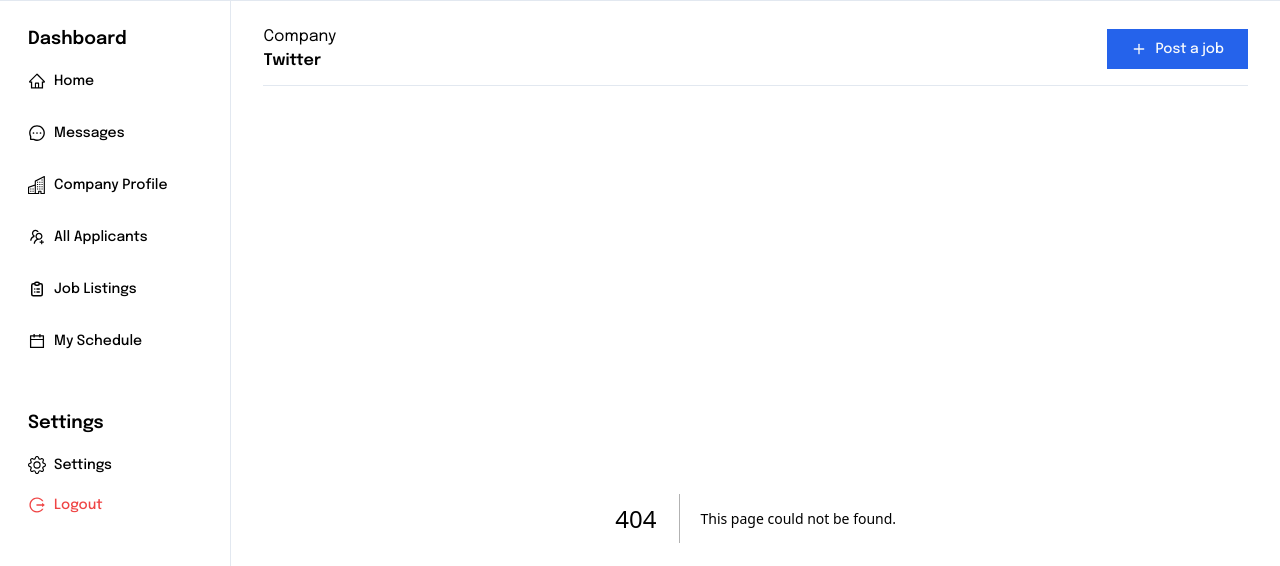
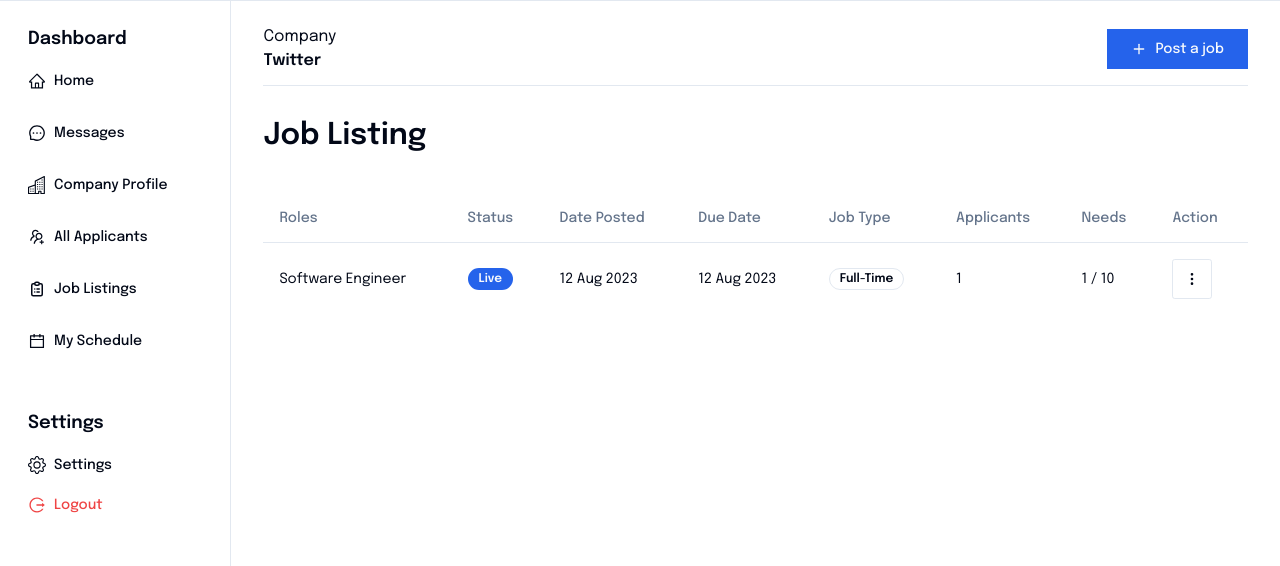
Before and after one commit to Rizzlle/bwa-dashboard-job-hunt, a Next.js app: page /job-listing in a window 1280 px wide. Before the commit this address had no page. Shown: the top 566 px of the page. Built offline with nearby package versions, Linux system fonts and the light colour scheme.

Commit message:
Job Listing

```diff
--- /dev/null
+++ b/src/app/job-listing/page.tsx
@@ -0,0 +1,67 @@
+import { FC } from "react";
+import {
+	Table,
+	TableBody,
+	TableCaption,
+	TableCell,
+	TableHead,
+	TableHeader,
+	TableRow,
+} from "@/components/ui/table";
+import { JOB_LISTING_COLUMNS, JOB_LISTING_DATA } from "@/constants";
+import { Badge } from "@/components/ui/badge";
+import { Button } from "@/components/ui/button";
+import { MoreVerticalIcon } from "lucide-react";
+
+interface JobListingPageProps {}
+
+const JobListingPage: FC<JobListingPageProps> = ({}) => {
+	return (
+		<div>
+			<div className="font-semibold text-3xl">Job Listing</div>
+
+			<div className="mt-10">
+				<Table>
+					<TableHeader>
+						<TableRow>
+							{JOB_LISTING_COLUMNS.map(
+								(item: string, i: number) => (
+									<TableHead key={item + i}>{item}</TableHead>
+								)
+							)}
+							<TableHead>Action</TableHead>
+						</TableRow>
+					</TableHeader>
+					<TableBody>
+						{JOB_LISTING_DATA.map((item: any, i: number) => (
+							<TableRow key={item.roles + i}>
+								<TableCell>{item.roles}</TableCell>
+								<TableCell>
+									<Badge>{item.status}</Badge>
+								</TableCell>
+								<TableCell>{item.datePosted}</TableCell>
+								<TableCell>{item.dueDate}</TableCell>
+								<TableCell>
+									<Badge variant="outline">
+										{item.jobType}
+									</Badge>
+								</TableCell>
+								<TableCell>{item.applicants}</TableCell>
+								<TableCell>
+									{item.applicants} / {item.needs}
+								</TableCell>
+								<TableCell>
+									<Button variant="outline" size="icon">
+										<MoreVerticalIcon className="h-4 w-4" />
+									</Button>
+								</TableCell>
+							</TableRow>
+						))}
+					</TableBody>
+				</Table>
+			</div>
+		</div>
+	);
+};
+
+export default JobListingPage;
--- a/src/components/layouts/Sidebar/index.tsx
+++ b/src/components/layouts/Sidebar/index.tsx
@@ -1,3 +1,5 @@
+"use client";
+
 import { Button } from "@/components/ui/button";
 import React, { FC } from "react";
 
@@ -10,10 +12,13 @@
 	AiOutlineCalendar,
 	AiOutlineLogout,
 } from "react-icons/ai";
+import { useRouter } from "next/navigation";
 
 interface SidebarProps {}
 
 const Sidebar: FC<SidebarProps> = ({}) => {
+	const router = useRouter();
+
 	return (
 		<div className="pb-12 min-h-screen">
 			<div className="space-y-4 py-4">
@@ -23,6 +28,7 @@
 					</h2>
 					<div className="space-y-3">
 						<Button
+							onClick={() => router.push("/")}
 							variant={"ghost"}
 							className="w-full justify-start rounded-none hover:text-primary"
 						>
@@ -51,6 +57,7 @@
 							All Applicants
 						</Button>
 						<Button
+							onClick={() => router.push("/job-listing")}
 							variant={"ghost"}
 							className="w-full justify-start rounded-none hover:text-primary"
 						>
--- /dev/null
+++ b/src/components/ui/table.tsx
@@ -0,0 +1,114 @@
+import * as React from "react"
+
+import { cn } from "@/lib/utils"
+
+const Table = React.forwardRef<
+  HTMLTableElement,
+  React.HTMLAttributes<HTMLTableElement>
+>(({ className, ...props }, ref) => (
+  <div className="w-full overflow-auto">
+    <table
+      ref={ref}
+      className={cn("w-full caption-bottom text-sm", className)}
+      {...props}
+    />
+  </div>
+))
+Table.displayName = "Table"
+
+const TableHeader = React.forwardRef<
+  HTMLTableSectionElement,
+  React.HTMLAttributes<HTMLTableSectionElement>
+>(({ className, ...props }, ref) => (
+  <thead ref={ref} className={cn("[&_tr]:border-b", className)} {...props} />
+))
+TableHeader.displayName = "TableHeader"
+
+const TableBody = React.forwardRef<
+  HTMLTableSectionElement,
+  React.HTMLAttributes<HTMLTableSectionElement>
+>(({ className, ...props }, ref) => (
+  <tbody
+    ref={ref}
+    className={cn("[&_tr:last-child]:border-0", className)}
+    {...props}
+  />
+))
+TableBody.displayName = "TableBody"
+
+const TableFooter = React.forwardRef<
+  HTMLTableSectionElement,
+  React.HTMLAttributes<HTMLTableSectionElement>
+>(({ className, ...props }, ref) => (
+  <tfoot
+    ref={ref}
+    className={cn("bg-primary font-medium text-primary-foreground", className)}
+    {...props}
+  />
+))
+TableFooter.displayName = "TableFooter"
+
+const TableRow = React.forwardRef<
+  HTMLTableRowElement,
+  React.HTMLAttributes<HTMLTableRowElement>
+>(({ className, ...props }, ref) => (
+  <tr
+    ref={ref}
+    className={cn(
+      "border-b transition-colors hover:bg-muted/50 data-[state=selected]:bg-muted",
+      className
+    )}
+    {...props}
+  />
+))
+TableRow.displayName = "TableRow"
+
+const TableHead = React.forwardRef<
+  HTMLTableCellElement,
+  React.ThHTMLAttributes<HTMLTableCellElement>
+>(({ className, ...props }, ref) => (
+  <th
+    ref={ref}
+    className={cn(
+      "h-12 px-4 text-left align-middle font-medium text-muted-foreground [&:has([role=checkbox])]:pr-0",
+      className
+    )}
+    {...props}
+  />
+))
+TableHead.displayName = "TableHead"
+
+const TableCell = React.forwardRef<
+  HTMLTableCellElement,
+  React.TdHTMLAttributes<HTMLTableCellElement>
+>(({ className, ...props }, ref) => (
+  <td
+    ref={ref}
+    className={cn("p-4 align-middle [&:has([role=checkbox])]:pr-0", className)}
+    {...props}
+  />
+))
+TableCell.displayName = "TableCell"
+
+const TableCaption = React.forwardRef<
+  HTMLTableCaptionElement,
+  React.HTMLAttributes<HTMLTableCaptionElement>
+>(({ className, ...props }, ref) => (
+  <caption
+    ref={ref}
+    className={cn("mt-4 text-sm text-muted-foreground", className)}
+    {...props}
+  />
+))
+TableCaption.displayName = "TableCaption"
+
+export {
+  Table,
+  TableHeader,
+  TableBody,
+  TableFooter,
+  TableHead,
+  TableRow,
+  TableCell,
+  TableCaption,
+}
--- a/src/constants/index.ts
+++ b/src/constants/index.ts
@@ -6,3 +6,25 @@
 	"Remote",
 	"Internship",
 ];
+
+export const JOB_LISTING_COLUMNS: string[] = [
+	"Roles",
+	"Status",
+	"Date Posted",
+	"Due Date",
+	"Job Type",
+	"Applicants",
+	"Needs",
+];
+
+export const JOB_LISTING_DATA = [
+	{
+		roles: "Software Engineer",
+		status: "Live",
+		datePosted: "12 Aug 2023",
+		dueDate: "12 Aug 2023",
+		jobType: "Full-Time",
+		applicants: 1,
+		needs: 10,
+	},
+];
```
